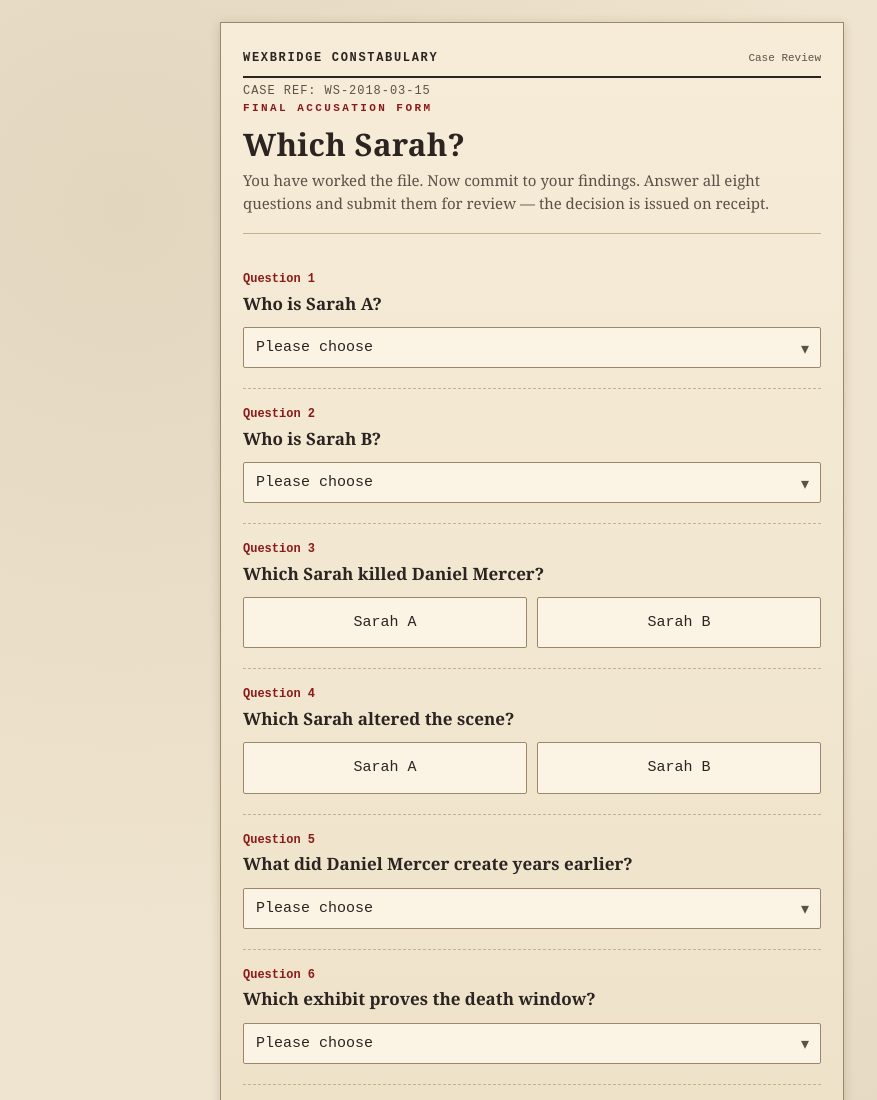
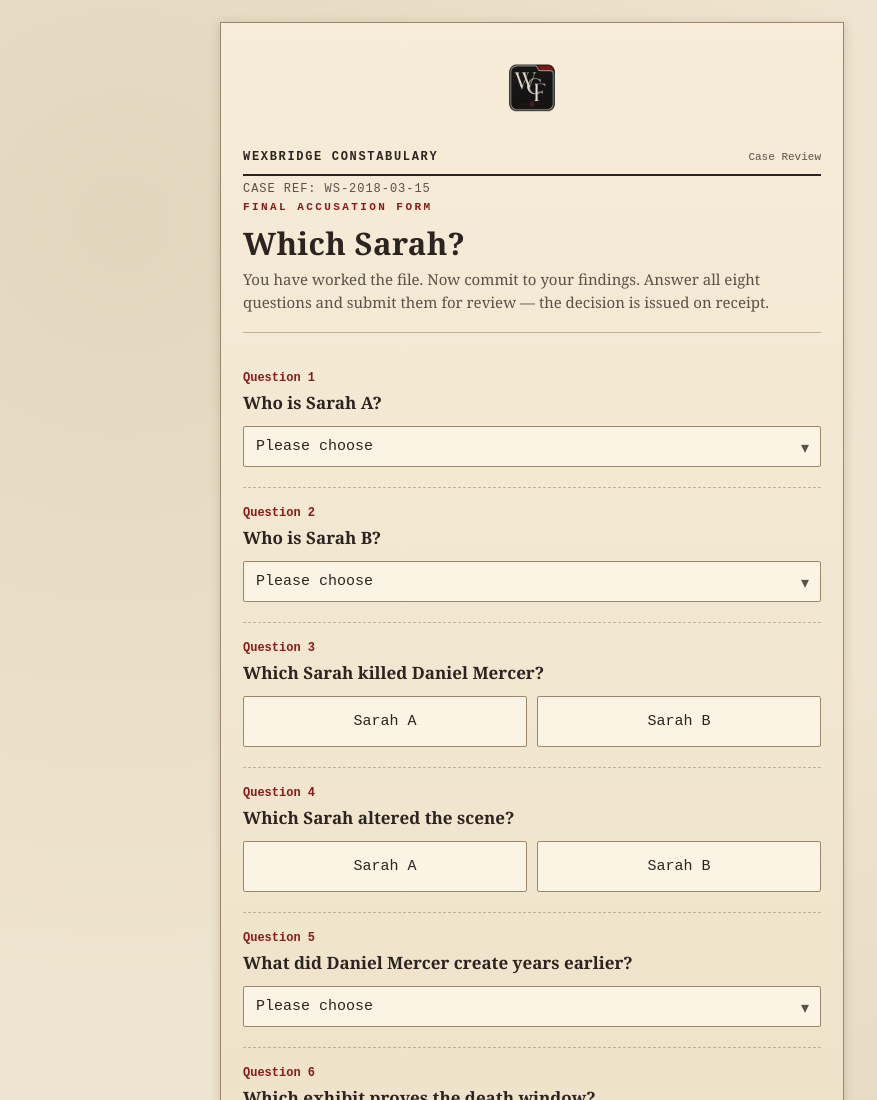
Before and after one commit to denellaltd-sys/wexbridge-verdict, a plain HTML site: page which-sarah/index.html in a window 1280 px wide. Shown: the top 1100 px of the page, without its empty margins (108-985 px from the left). Drawn offline with Linux system fonts and the light colour scheme.

Commit message:
Add WCF icon masthead logo (app + landing)

```diff
--- a/which-sarah/index.html
+++ b/which-sarah/index.html
@@ -39,6 +39,8 @@
     text-transform:uppercase;letter-spacing:.22em;font-size:11px;
     color:var(--crimson);font-weight:700;
   }
+  .wcf-brand{text-align:center;margin:2px 0 14px}
+  .wcf-logo{width:76px;height:76px;display:inline-block}
   .constab{
     display:flex;justify-content:space-between;align-items:baseline;
     border-bottom:2px solid var(--ink);padding-bottom:8px;margin-bottom:4px;gap:10px;
@@ -179,6 +181,8 @@
 <body>
 <div class="wrap">
   <div class="sheet">
+    <div class="wcf-brand"><img class="wcf-logo" src="wcf.png" width="76" height="76"
+      alt="Wexbridge Case Files"></div>
     <div class="constab">
       <span class="l">Wexbridge Constabulary</span>
       <span class="r">Case Review</span>
```
Also changed, not shown: index.html (+1 -0 lines), which-sarah/wcf.png (added).
